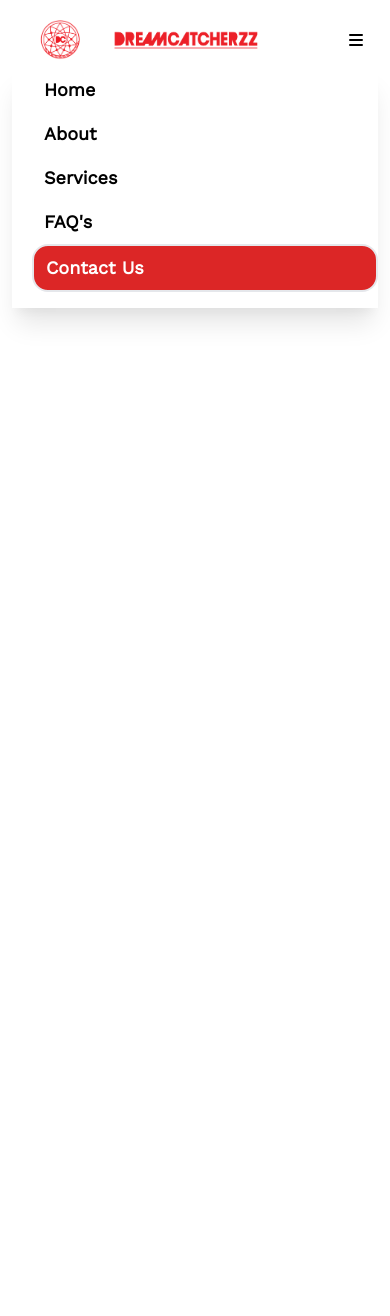
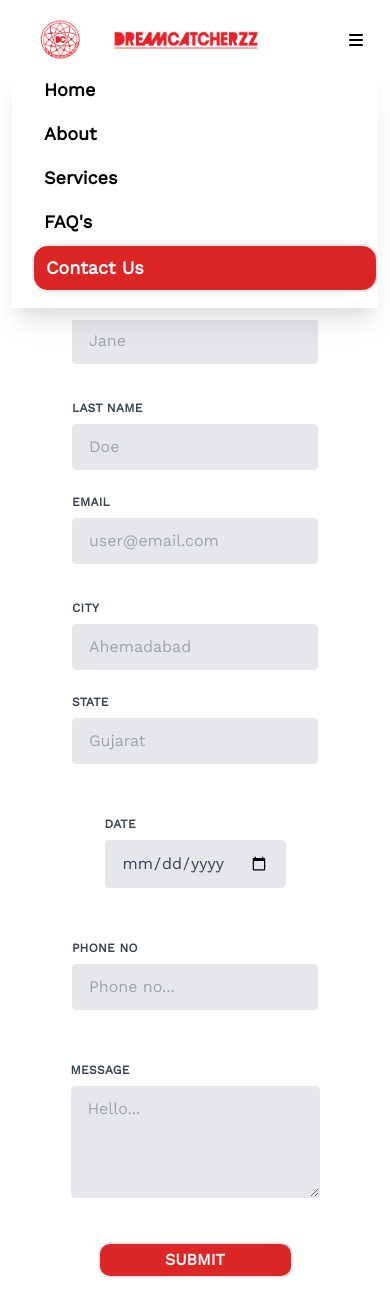
Before and after one commit to shivam1317/DreamCatcherzz, a React (Create React App) app: page /contact in a window 390 px wide. Shown: the top 1316 px of the page. Before the commit the page ends 972 px from the top, so only its background shows below. Built offline with nearby package versions, Linux system fonts and the light colour scheme.

Commit message:
working contact us page done with responsive page

```diff
--- a/package.json
+++ b/package.json
@@ -11,10 +11,12 @@
     "@testing-library/react": "^11.2.7",
     "@testing-library/user-event": "^12.8.3",
     "aos": "^2.3.4",
+    "emailjs-com": "^3.2.0",
     "react": "^17.0.2",
     "react-dom": "^17.0.2",
     "react-router-dom": "^6.1.1",
     "react-scripts": "4.0.3",
+    "react-toastify": "^8.1.0",
     "swiper": "^6.8.4",
     "web-vitals": "^1.1.2"
   },
--- a/src/components/Contact.jsx
+++ b/src/components/Contact.jsx
@@ -1,9 +1,182 @@
-import React from "react";
+import React, { useRef } from "react";
+import emailjs from "emailjs-com";
+import { ToastContainer, toast } from "react-toastify";
+import "react-toastify/dist/ReactToastify.css";
 
 function Contact() {
+  const form = useRef();
+  const sendEmail = (e) => {
+    e.preventDefault();
+
+    emailjs
+      .sendForm(
+        "service_6zz59du",
+        "template_2fz4ys9",
+        form.current,
+        "user_9cabxlWaMreMwWbuqzhvS"
+      )
+      .then(
+        (result) => {
+          console.log(result.text);
+        },
+        (error) => {
+          console.log(error.text);
+        }
+      );
+    e.target.reset();
+    toast.success("Your details have been submitted!", {
+      position: "top-right",
+    });
+  };
   return (
-    <div className="h-screen w-screen" id="container">
-      This is a enquiry page
+    <div className="h-fit w-full" id="container">
+      <div className="w-full flex justify-evenly flex-wrap">
+        <img src="./images/contact_us.svg" alt="contact us" className="w-1/3" />
+        <form className="w-full max-w-lg mt-10" ref={form} onSubmit={sendEmail}>
+          <div className="flex flex-wrap md:mx-0 lg:-mx-3 w-full justify-center mb-6 ">
+            <div className="md:w-2/3 lg:w-1/2 px-3 mb-6 md:mb-0 ">
+              <label
+                className="block uppercase tracking-wide text-gray-700 text-xs font-bold mb-2"
+                for="grid-first-name"
+              >
+                First Name
+              </label>
+              <input
+                className="appearance-none block lg:w-full md:w-3/4 bg-gray-200 text-gray-700 border  rounded py-3 px-4 mb-3 leading-tight focus:outline-none focus:bg-white"
+                id="grid-first-name"
+                type="text"
+                placeholder="Jane"
+                required
+                name="firstName"
+              />
+            </div>
+            <div className="lg:w-1/2 md:w-20 px-3">
+              <label
+                className="block uppercase tracking-wide text-gray-700 text-xs font-bold mb-2"
+                for="grid-last-name"
+              >
+                Last Name
+              </label>
+              <input
+                className="appearance-none block lg:w-full md:w-2/3 bg-gray-200 text-gray-700 border border-gray-200 rounded py-3 px-4 leading-tight focus:outline-none focus:bg-white focus:border-gray-500"
+                id="grid-last-name"
+                type="text"
+                placeholder="Doe"
+                required
+                name="lastName"
+              />
+            </div>
+          </div>
+          <div className="flex flex-wrap md:mx-0 lg:-mx-3 mb-6 md:w-full justify-center  ">
+            <div className="lg:w-full md:w-40 px-3">
+              <label
+                className="block uppercase tracking-wide text-gray-700 text-xs font-bold mb-2"
+                for="grid-password"
+              >
+                Email
+              </label>
+              <input
+                className="appearance-none block lg:w-full md:w-auto bg-gray-200 text-gray-700 border border-gray-200 rounded py-3 px-4 mb-3 leading-tight focus:outline-none focus:bg-white focus:border-gray-500"
+                id="grid-password"
+                type="email"
+                placeholder="user@email.com"
+                required
+                name="email"
+              />
+            </div>
+          </div>
+          <div className="flex flex-wrap md:mx-0 lg:-mx-3 w-full justify-center mb-6">
+            <div className="lg:w-1/2 md:w-1/3 px-3 mb-6 md:mb-0">
+              <label
+                className="block uppercase tracking-wide text-gray-700 text-xs font-bold mb-2"
+                for="grid-city"
+              >
+                city
+              </label>
+              <input
+                className="appearance-none block w-full bg-gray-200 text-gray-700 border border-gray-200 rounded py-3 px-4 leading-tight focus:outline-none focus:bg-white focus:border-gray-500"
+                id="grid-city"
+                type="text"
+                placeholder="Ahemadabad"
+                name="state"
+              />
+            </div>
+            <div className="lg:w-1/2 md:w-1/3 px-3 mb-6 md:mb-0">
+              <label
+                className="block uppercase tracking-wide text-gray-700 text-xs font-bold mb-2"
+                for="grid-state"
+              >
+                State
+              </label>
+              <div className="relative">
+                <input
+                  className="appearance-none block w-full bg-gray-200 text-gray-700 border border-gray-200 rounded py-3 px-4 leading-tight focus:outline-none focus:bg-white focus:border-gray-500"
+                  id="grid-city"
+                  type="text"
+                  placeholder="Gujarat"
+                  required
+                  name="state"
+                />
+              </div>
+            </div>
+            <div className="flex flex-wrap md:mx-0 lg:-mx-3 w-full justify-center md:mb-3 lg:mb-6 ">
+              <div className="lg:w-1/2 md:w-1/3 px-3 mb-6 md:mb-0 mt-7">
+                <label
+                  className="block uppercase tracking-wide text-gray-700 text-xs font-bold mb-2"
+                  for="grid-zip"
+                >
+                  Date
+                </label>
+                <input
+                  className="appearance-none block md:w-5/6 lg:w-full bg-gray-200 text-gray-700 border border-gray-200 rounded py-3 px-4 leading-tight focus:outline-none focus:bg-white focus:border-gray-500"
+                  id="grid-zip"
+                  type="date"
+                  placeholder="dd-mm-yy"
+                  required
+                  name="date"
+                />
+              </div>
+              <div className="lg:w-1/2 md:w-1/3 px-3 mb-6 md:mb-0 mt-7">
+                <label
+                  className="block uppercase tracking-wide text-gray-700 text-xs font-bold mb-2"
+                  for="grid-zip"
+                >
+                  Phone No
+                </label>
+                <input
+                  className="appearance-none block w-full bg-gray-200 text-gray-700 border border-gray-200 rounded py-3 px-4 leading-tight focus:outline-none focus:bg-white focus:border-gray-500"
+                  id="grid-zip"
+                  type="number"
+                  placeholder="Phone no..."
+                  required
+                  name="phone"
+                />
+              </div>
+            </div>
+            <div className="md:w-1/3 lg:w-full px-3 mb-6 md:mb-0 mt-7">
+              <label
+                className="block uppercase tracking-wide text-gray-700 text-xs font-bold mb-2"
+                for="grid-zip"
+              >
+                Message
+              </label>
+              <textarea
+                className="appearance-none h-28 block w-full bg-gray-200 text-gray-700 border border-gray-200 rounded py-3 px-4 leading-tight focus:outline-none focus:bg-white focus:border-gray-500"
+                id="grid-zip"
+                type="date"
+                placeholder="Hello..."
+                name="message"
+              />
+            </div>
+            <div className="w-full text-center my-5">
+              <button className="uppercase bg-red-600 text-white font-bold hover:text-red-600 hover:bg-white border-2 hover:border-red-600 w-1/2 py-1 px-3 transition-all delay-75 rounded-xl">
+                Submit
+              </button>
+            </div>
+            <ToastContainer />
+          </div>
+        </form>
+      </div>
     </div>
   );
 }
```
Also changed, not shown: public/images/contact_us.svg (added), 1 other file (tests, documents, lock files or other folders).
